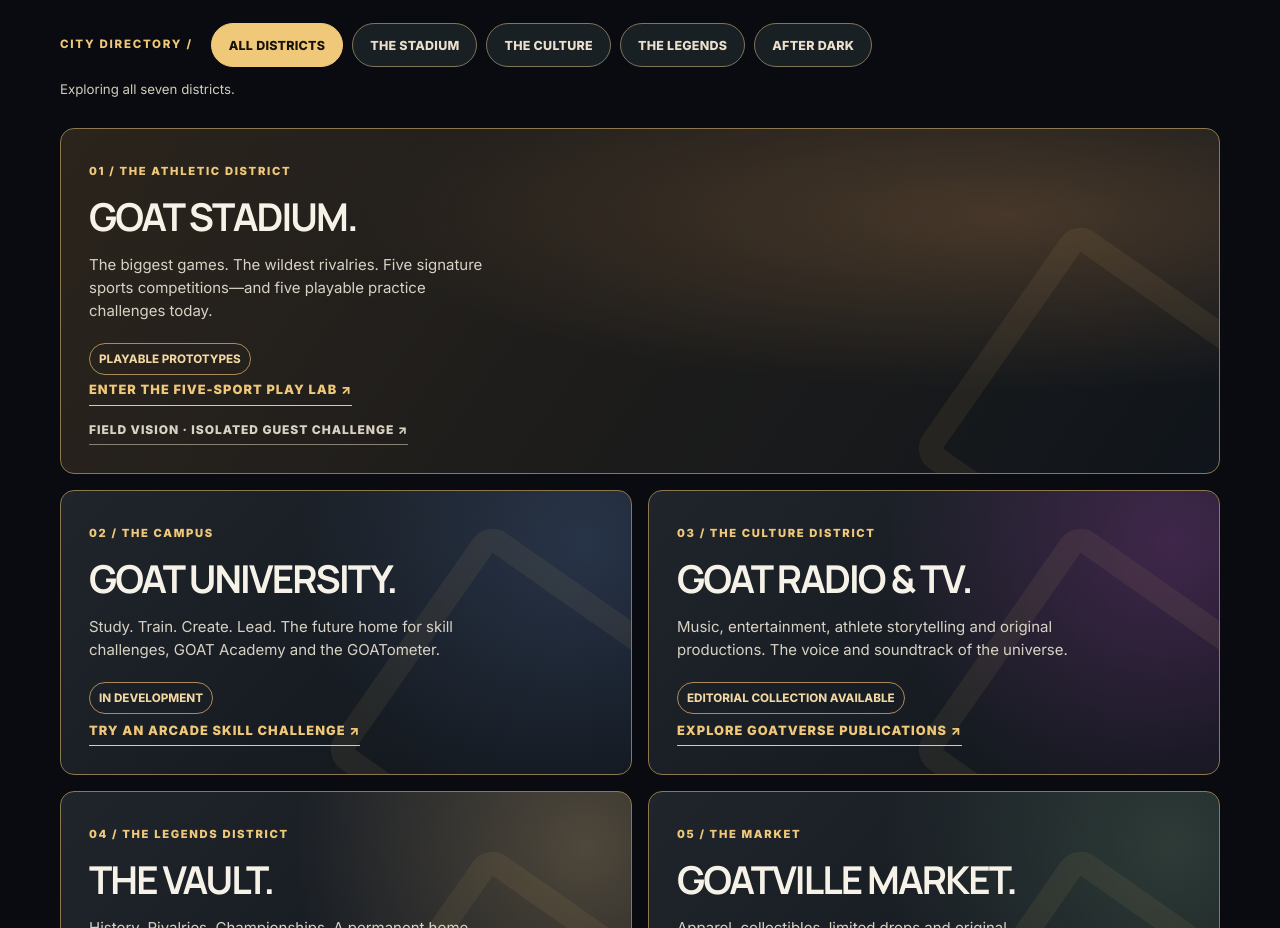
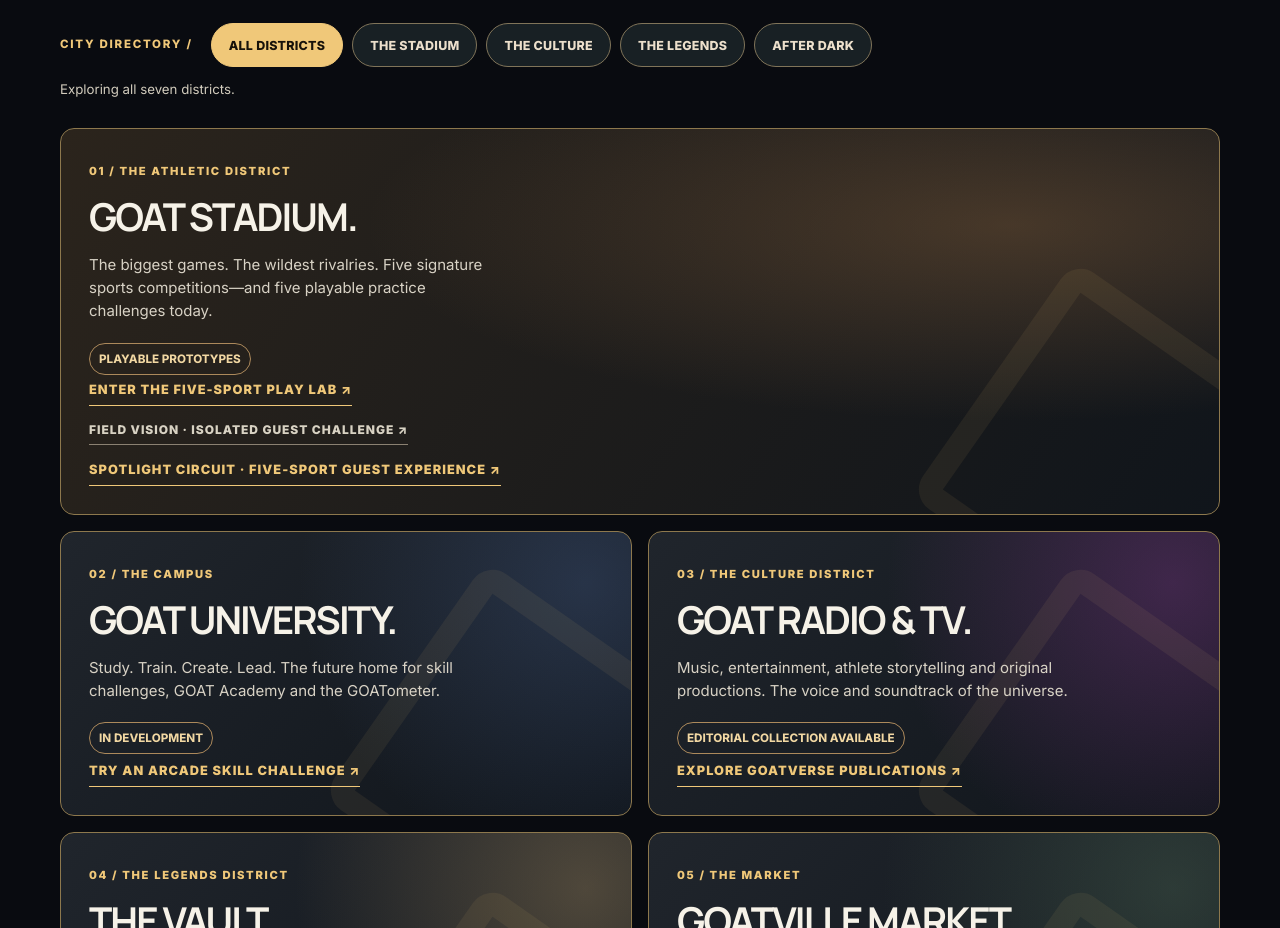
Before and after one commit to adamhbrown/Goat-Universe, a plain HTML site: page goatville-city.html in a window 1280 px wide. Shown: the part 1271-2199 px from the top of the page. Drawn offline with Linux system fonts and the light colour scheme.

Commit message:
feat: connect five-sport Spotlight Circuit from GOATVILLE Athletic District

```diff
--- a/goatville-city.html
+++ b/goatville-city.html
@@ -66,7 +66,7 @@
 <button class="city-filter" type="button" data-filter="afterdark" aria-pressed="false">AFTER DARK</button>
 </div><p class="city-filter-status" role="status" aria-live="polite" id="filter-status">Exploring all seven districts.</p>
 <div class="districts">
-<article class="district" data-district="athletic"><div><small>01 / THE ATHLETIC DISTRICT</small><h3>GOAT STADIUM.</h3><p>The biggest games. The wildest rivalries. Five signature sports competitions—and five playable practice challenges today.</p><span class="tag">PLAYABLE PROTOTYPES</span></div><div class="city-attraction-links"><a class="link" href="goat-games-play-lab.html">ENTER THE FIVE-SPORT PLAY LAB ↗</a><a class="link" href="goatville-field-vision.html">FIELD VISION · ISOLATED GUEST CHALLENGE ↗</a></div></article>
+<article class="district" data-district="athletic"><div><small>01 / THE ATHLETIC DISTRICT</small><h3>GOAT STADIUM.</h3><p>The biggest games. The wildest rivalries. Five signature sports competitions—and five playable practice challenges today.</p><span class="tag">PLAYABLE PROTOTYPES</span></div><div class="city-attraction-links"><a class="link" href="goat-games-play-lab.html">ENTER THE FIVE-SPORT PLAY LAB ↗</a><a class="link" href="goatville-field-vision.html">FIELD VISION · ISOLATED GUEST CHALLENGE ↗</a><a class="link" href="goatville-spotlight.html">SPOTLIGHT CIRCUIT · FIVE-SPORT GUEST EXPERIENCE ↗</a></div></article>
 <article class="district" data-district="campus"><div><small>02 / THE CAMPUS</small><h3>GOAT UNIVERSITY.</h3><p>Study. Train. Create. Lead. The future home for skill challenges, GOAT Academy and the GOATometer.</p><span class="tag">IN DEVELOPMENT</span></div><a class="link" href="goatville.html#arcade">TRY AN ARCADE SKILL CHALLENGE ↗</a></article>
 <article class="district" data-district="culture"><div><small>03 / THE CULTURE DISTRICT</small><h3>GOAT RADIO &amp; TV.</h3><p>Music, entertainment, athlete storytelling and original productions. The voice and soundtrack of the universe.</p><span class="tag">EDITORIAL COLLECTION AVAILABLE</span></div><a class="link" href="https://goatverse-publications.downtownadamb.chatgpt.site/" target="_blank" rel="noopener noreferrer">EXPLORE GOATVERSE PUBLICATIONS ↗</a></article>
 <article class="district" data-district="legends"><div><small>04 / THE LEGENDS DISTRICT</small><h3>THE VAULT.</h3><p>History. Rivalries. Championships. A permanent home for the stories that deserve to be remembered.</p><span class="tag">IN DEVELOPMENT</span></div><a class="link" href="index.html#vault">EXPLORE THE EXISTING VAULT ↗</a></article>
```
